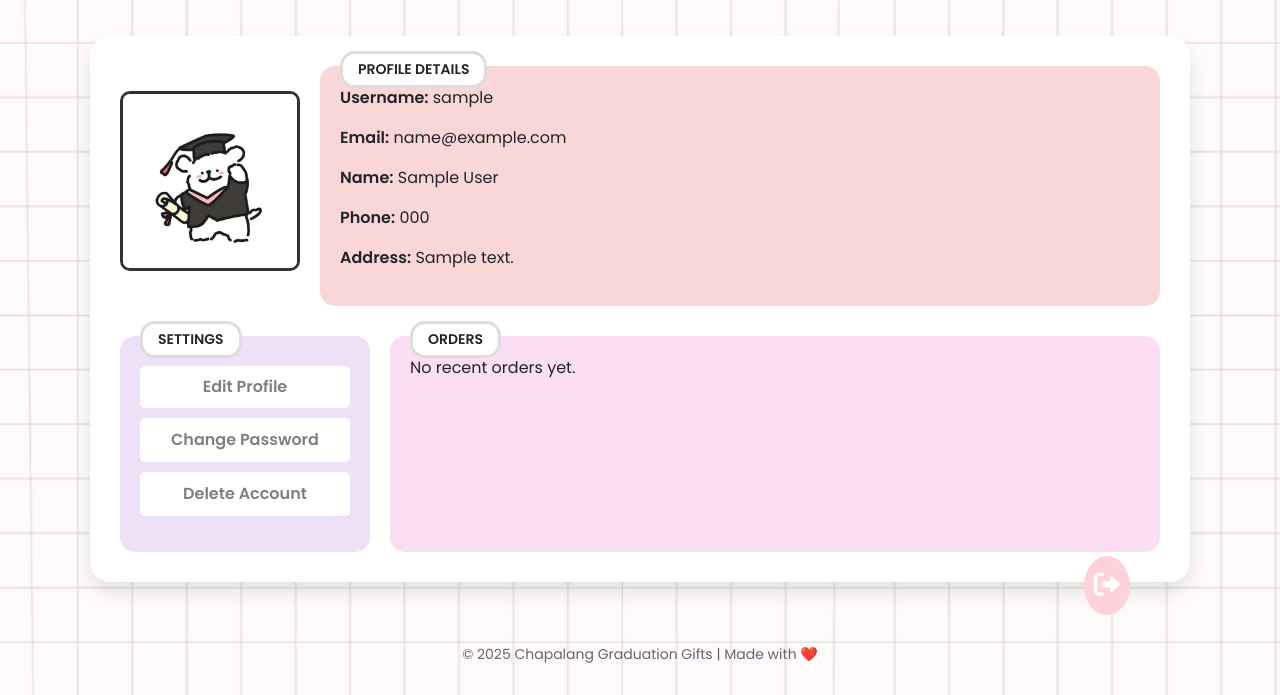
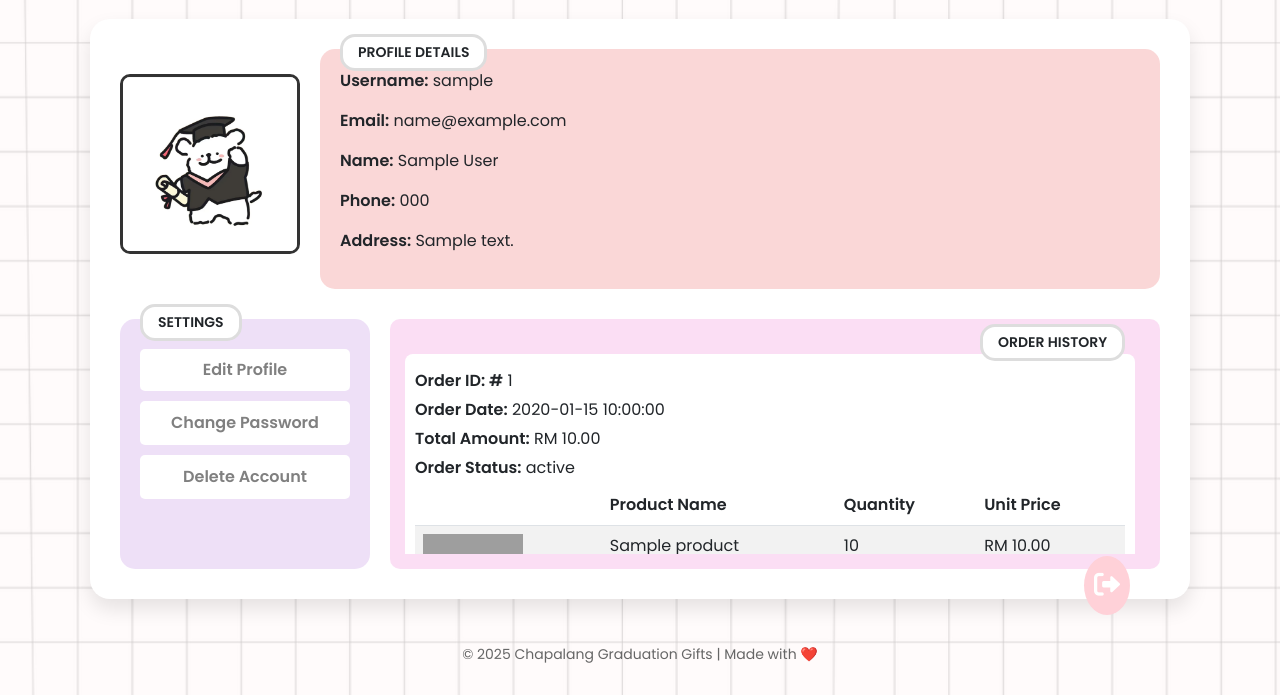
Before and after one commit to Rui811/Cloud_Assignment, a PHP site: page /profile.php in a window 1280 px wide. Shown: the part 121-816 px from the top of the page. Run offline with PHP 8.4, Linux system fonts and the light colour scheme; the visitor is signed in with stand-in values (Sample User, id 1); tables that the repository leaves empty or names only in its code hold one stand-in row (values such as "Sample post"); some libraries are stand-ins or nearby versions; grey boxes are pictures that could not be loaded.

Commit message:
order history + view back receipt doneeeeeeeeeeeeeeeeeeeeeeeeeeeeeeeeeeeeeeeeee

```diff
--- a/homepage.php
+++ b/homepage.php
@@ -146,7 +146,7 @@ if ($product_result->num_rows > 0) {
         #shop {
             background-color: #f8f9fa;
             padding: 30px 0;
-            max-width: 100%;
+            /* max-width: 100%; */
             width: 100%;
             margin: 0 auto;
             padding-left: 0;
@@ -210,7 +210,7 @@ if ($product_result->num_rows > 0) {
         .product-container {
             display: grid;
             margin-left: 30px;
-            grid-template-columns: repeat(4, 1fr);
+            grid-template-columns: repeat(3, 1fr);
             /* 4 items per row */
             gap: 30px;
             flex: 1;
@@ -550,7 +550,7 @@ if ($product_result->num_rows > 0) {
             <?php
             $productCounter = 0;
             foreach ($displayProducts as $product):
-                if ($productCounter >= 8)
+                if ($productCounter >= 6)
                     break;
                 $productCounter++;
                 ?>
--- /dev/null
+++ b/order_history.php
@@ -0,0 +1,28 @@
+<?php
+
+function getOrderHistory($customerId, $conn) {
+    $order_sql = "
+        SELECT o.order_id, o.order_date, o.total_amount, o.order_state,
+               od.product_id, od.quantity, od.unit_price, p.productName, p.image
+        FROM `order` o
+        JOIN `order_details` od ON o.order_id = od.order_id
+        JOIN `product` p ON od.product_id = p.productID
+        WHERE o.customer_id = ?
+        ORDER BY o.order_date DESC
+    ";
+
+    $stmt = $conn->prepare($order_sql);
+    $stmt->bind_param("i", $customerId);
+    $stmt->execute();
+    $order_result = $stmt->get_result();
+    $orders = [];
+
+    while ($row = $order_result->fetch_assoc()) {
+        $orders[] = $row;
+    }
+
+    $stmt->close();
+    return $orders;
+}
+
+?>
--- a/profile.php
+++ b/profile.php
@@ -1,5 +1,30 @@
 <?php
 include 'profile_helper.php';
+include 'order_history.php';
+
+$customerId = $_SESSION['user_id'];
+$orders = getOrderHistory($customerId, $conn);
+
+$grouped_orders = [];
+
+foreach ($orders as $order) {
+    if (!isset($grouped_orders[$order['order_id']])) {
+        $grouped_orders[$order['order_id']] = [
+            'order_id' => $order['order_id'],
+            'order_date' => $order['order_date'],
+            'total_amount' => $order['total_amount'],
+            'order_state' => $order['order_state'],
+            'products' => []
+        ];
+    }
+    $grouped_orders[$order['order_id']]['products'][] = [
+        'product_id' => $order['product_id'],
+        'image' => $order['image'],
+        'productName' => $order['productName'],
+        'quantity' => $order['quantity'],
+        'unit_price' => $order['unit_price']
+    ];
+}
 ?>
 
 <!DOCTYPE html>
@@ -96,12 +121,55 @@ include 'profile_helper.php';
 
         .orders {
             background-color: rgba(250, 207, 239, 0.69);
+            overflow-y: auto;
+            max-height: 400px;
+            padding: 15px;
+            border-radius: 10px;
+        }
+
+        .order-history-container {
+            max-height: 200px;
+            overflow-y: scroll;
+            padding-right: 10px;
+            margin-top: 20px;
+        }
+
+        .order-item {
+            padding: 10px;
+            background-color: #fff;
+            margin-bottom: 10px;
+            border-radius: 8px;
+        }
+
+        .order-item p {
+            margin: 5px 0;
+        }
+
+        .order-item ul {
+            list-style-type: none;
+            padding-left: 0;
+        }
+
+        .order-item ul li {
+            margin: 5px 0;
         }
 
         .label-tag {
             position: absolute;
             top: -15px;
             left: 20px;
+            background-color: #fff;
+            padding: 5px 15px;
+            border-radius: 15px;
+            font-weight: 600;
+            font-size: 14px;
+            border: 3px solid #ddd;
+        }
+
+        .label-tag-order {
+            position: absolute;
+            top: 5px;
+            left: 590px;
             background-color: #fff;
             padding: 5px 15px;
             border-radius: 15px;
@@ -221,6 +289,12 @@ include 'profile_helper.php';
             border-color: #f78fb3;
             box-shadow: 0 0 0 0.2rem rgba(247, 143, 179, 0.25);
         }
+
+        .order-item img {
+            width: 100px;
+            height: 100px;
+            object-fit: cover;
+        }
     </style>
 </head>
 
@@ -256,12 +330,61 @@ include 'profile_helper.php';
             </div>
 
             <div class="box orders">
-                <div class="label-tag">ORDERS</div>
-                <p>No recent orders yet.</p>
+                <div class="label-tag-order">ORDER HISTORY</div>
+                <div class="order-history-container">
+                    <?php
+                    foreach ($grouped_orders as $order):
+                        ?>
+                        <div class="order-item">
+                            <p><strong>Order ID: #</strong> <?php echo htmlspecialchars($order['order_id']); ?></p>
+                            <p><strong>Order Date:</strong> <?php echo htmlspecialchars($order['order_date']); ?></p>
+                            <p><strong>Total Amount:</strong> RM <?php echo number_format($order['total_amount'], 2); ?></p>
+                            <p><strong>Order Status:</strong> <?php echo htmlspecialchars($order['order_state']); ?></p>
+                            <table class="table table-striped">
+                                <thead>
+                                    <tr>
+                                        <th> </th>
+                                        <th>Product Name</th>
+                                        <th>Quantity</th>
+                                        <th>Unit Price</th>
+                                    </tr>
+                                </thead>
+                                <tbody>
+                                    <?php
+                                    foreach ($order['products'] as $product):
+                                        ?>
+                                        <tr>
+                                            <td><img src="image/<?php echo htmlspecialchars($product['image']); ?>.png"
+                                                    alt="<?php echo htmlspecialchars($product['productName']); ?>"
+                                                    class="order-item-img">
+                                            </td>
+
+                                            <td><?php echo htmlspecialchars($product['productName']); ?></td>
+
+                                            <td><?php echo htmlspecialchars($product['quantity']); ?></td>
+
+                                            <td>RM <?php echo number_format($product['unit_price'], 2); ?></td>
+                                        </tr>
+                                    <?php endforeach; ?>
+                                </tbody>
+                            </table>
+                            <a href="receipt.php?order_id=<?php echo $order['order_id']; ?>"
+                                class="btn btn-pink w-100 mt-3">
+                                View Receipt
+                            </a>
+
+                        </div>
+                    <?php endforeach; ?>
+                </div>
+
             </div>
+
+
         </div>
 
     </div>
+
+
 
     <div class="logout-icon" onclick="window.location.href='logout.php';">
         <i class="fas fa-sign-out-alt"></i>
--- a/profile_helper.php
+++ b/profile_helper.php
@@ -74,5 +74,5 @@ if ($result->num_rows > 0) {
     exit();
 }
 
-$conn->close();
+
 ?>
```
